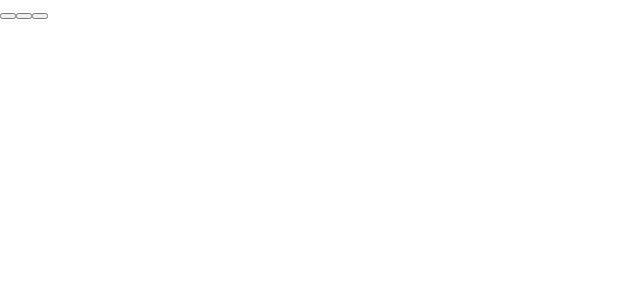
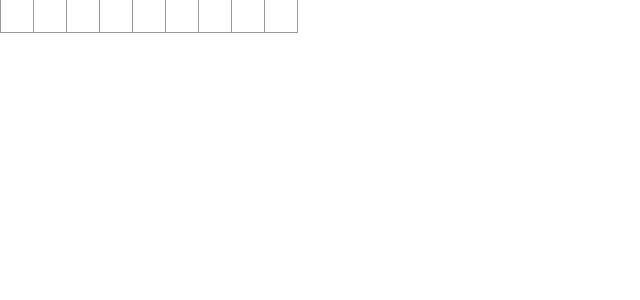
Before and after one commit to allenmac347/react-lab, a React (Create React App) app: page / in a window 1280 px wide. Shown: the top 300 px of the page, without its empty margins (0-640 px from the left). Built offline with nearby package versions, Linux system fonts and the light colour scheme.

Commit message:
tictactoe unstyled

```diff
--- /dev/null
+++ b/src/TicTacToe.css
@@ -0,0 +1,24 @@
+ol, ul {
+    padding-left: 30px;
+}
+
+.board-row:after {
+    clear: both;
+    content: "";
+    display: table;
+  }
+
+.square {
+    background: #fff;
+    border: 1px solid #999;
+    float: left;
+    font-size: 24px;
+    font-weight: bold;
+    line-height: 34px;
+    height: 34px;
+    margin-right: -1px;
+    margin-top: -1px;
+    padding: 0;
+    text-align: center;
+    width: 34px;
+  }
--- a/src/TicTacToe.js
+++ b/src/TicTacToe.js
@@ -1,6 +1,8 @@
 import React from 'react';
+import './TicTacToe.css';
 
 //TicTacToe with classes
+//made with the help of react tutorial
 //Need a board
 //Need a way to keep track of square values
 //Square component, should it be a function or a class?
@@ -29,8 +31,13 @@ class SquareClass extends React.Component{
     }
 }
 
-
-
+function SquareFunction(props){
+    return(
+        <button class='square' onClick={() => props.onClick()}>
+            {props.value}
+        </button>
+    );
+}
 
 class TicTacToeGame extends React.Component{
     constructor(props){
@@ -55,18 +62,48 @@ class TicTacToeGame extends React.Component{
     render(){
         return(
             <div>
-                <SquareClass
+                <div class='row'>
+                    <SquareFunction
                         value={this.state.squares[0]}
                         onClick={() => this.changeSquare(0)}
                     />
-                <SquareClass
+                    <SquareFunction
                         value={this.state.squares[1]}
                         onClick={() => this.changeSquare(1)}
                     />
-                <SquareClass
+                    <SquareFunction
                         value={this.state.squares[2]}
                         onClick={() => this.changeSquare(2)}
                     />
+                </div>
+                <div class='row'>
+                    <SquareFunction
+                        value={this.state.squares[3]}
+                        onClick={() => this.changeSquare(3)}
+                    />
+                    <SquareFunction
+                        value={this.state.squares[4]}
+                        onClick={() => this.changeSquare(4)}
+                    />
+                    <SquareFunction
+                        value={this.state.squares[5]}
+                        onClick={() => this.changeSquare(5)}
+                    />
+                </div>
+                <div class='row'>
+                    <SquareFunction
+                        value={this.state.squares[6]}
+                        onClick={() => this.changeSquare(6)}
+                    />
+                    <SquareFunction
+                        value={this.state.squares[7]}
+                        onClick={() => this.changeSquare(7)}
+                    />
+                    <SquareFunction
+                        value={this.state.squares[8]}
+                        onClick={() => this.changeSquare(8)}
+                    />
+                </div>
             </div>
         );
     }
```
Lines whose indentation alone changed are shown as unchanged.
